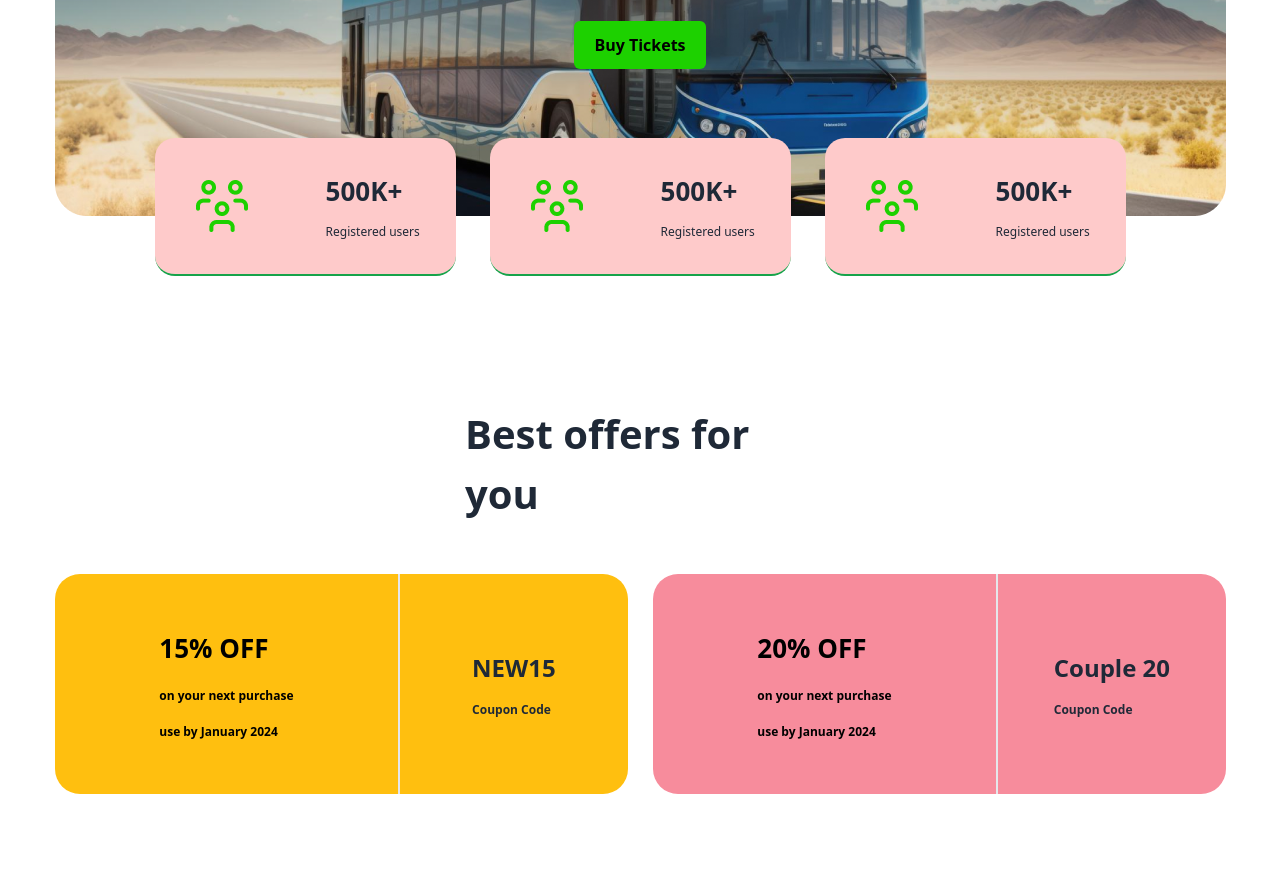
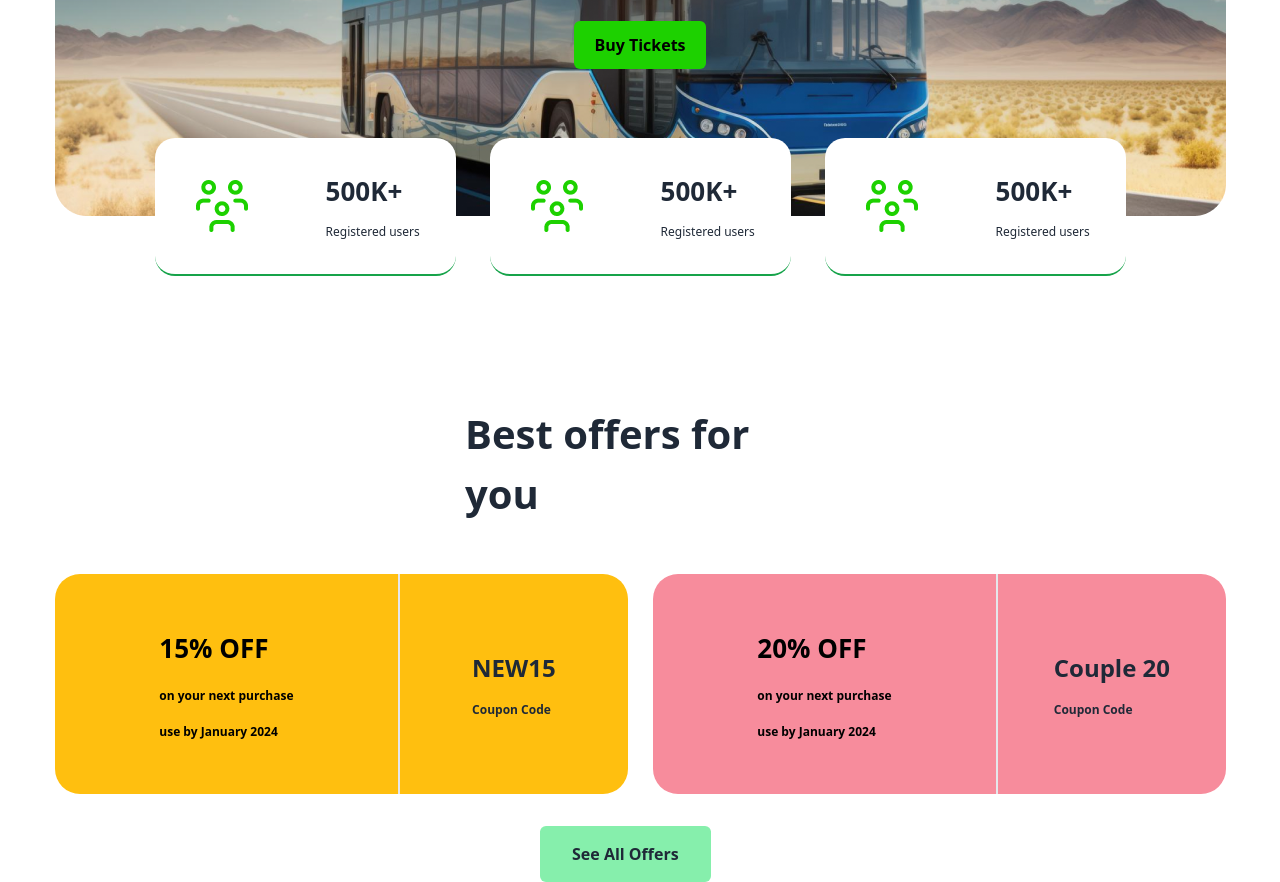
Before and after one commit to Dhruba545/assignment-5, a plain HTML site: page index.html in a window 1280 px wide. Shown: the part 440-1322 px from the top of the page. Before the commit the page ends 1234 px from the top, so only its background shows below. Drawn offline with nearby package versions, Linux system fonts and the light colour scheme.

Commit message:
Everything Complete ultil real main Section

```diff
--- a/index.html
+++ b/index.html
@@ -33,21 +33,21 @@
 
 
    <div class="w-[971px] h-[138px] mt-[50px] flex justify-between  mx-auto -translate-y-32" >
-        <div class="w-[301px] h-[138px] border-b-2 border-green-600 rounded-[20px] bg-red-200 flex justify-around items-center">
+        <div class="w-[301px] h-[138px] border-b-2 border-green-600 rounded-[20px] bg-white flex justify-around items-center">
             <div><img src="images/people.png"> </div>
             <div class="flex flex-col justify-between  h-1/2">
                 <div class="text-[26px] font-bold">500K+</div>
                 <div class="text-xs">Registered users</div>
             </div>
         </div>
-        <div class="w-[301px] h-[138px] border-b-2 border-green-600 rounded-[20px] bg-red-200 flex justify-around items-center">
+        <div class="w-[301px] h-[138px] border-b-2 border-green-600 rounded-[20px] bg-white flex justify-around items-center">
             <div><img src="images/people.png"> </div>
             <div class="flex flex-col justify-between  h-1/2">
                 <div class="text-[26px] font-bold">500K+</div>
                 <div class="text-xs">Registered users</div>
             </div>
         </div>
-        <div class="w-[301px] h-[138px] border-b-2 border-green-600 rounded-[20px] bg-red-200 flex justify-around items-center">
+        <div class="w-[301px] h-[138px] border-b-2 border-green-600 rounded-[20px] bg-white flex justify-around items-center">
             <div><img src="images/people.png"> </div>
             <div class="flex flex-col justify-between  h-1/2">
                 <div class="text-[26px] font-bold">500K+</div>
@@ -93,6 +93,11 @@
         </div>
     </div>
    </div>
+   <div class=" w-[200px] mx-auto mt-8 ">
+    <button class=" py-4 px-8 bg-green-300 font-bold rounded-md"> See All Offers</button>
+   </div>
+
+
 
    <main>
 
```
